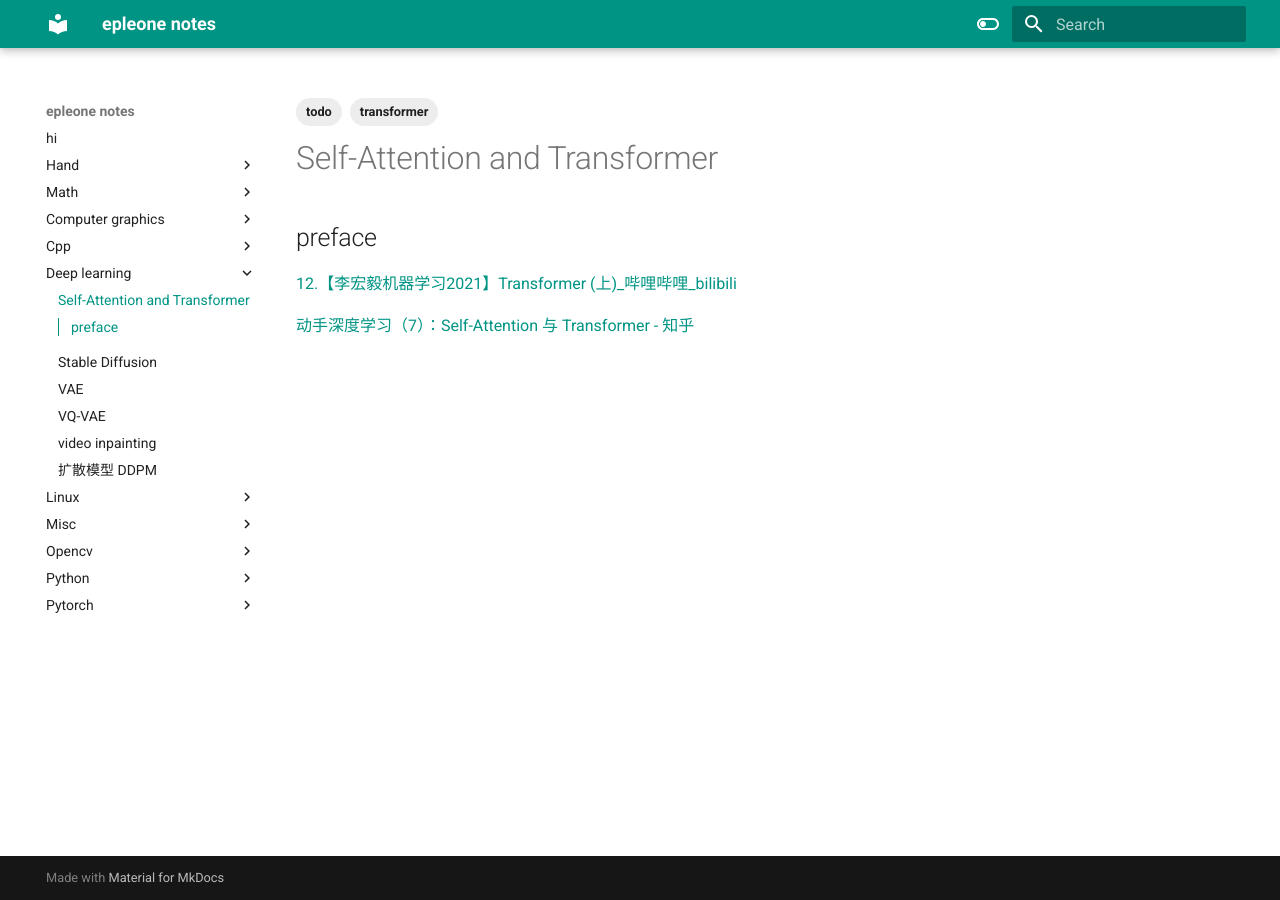
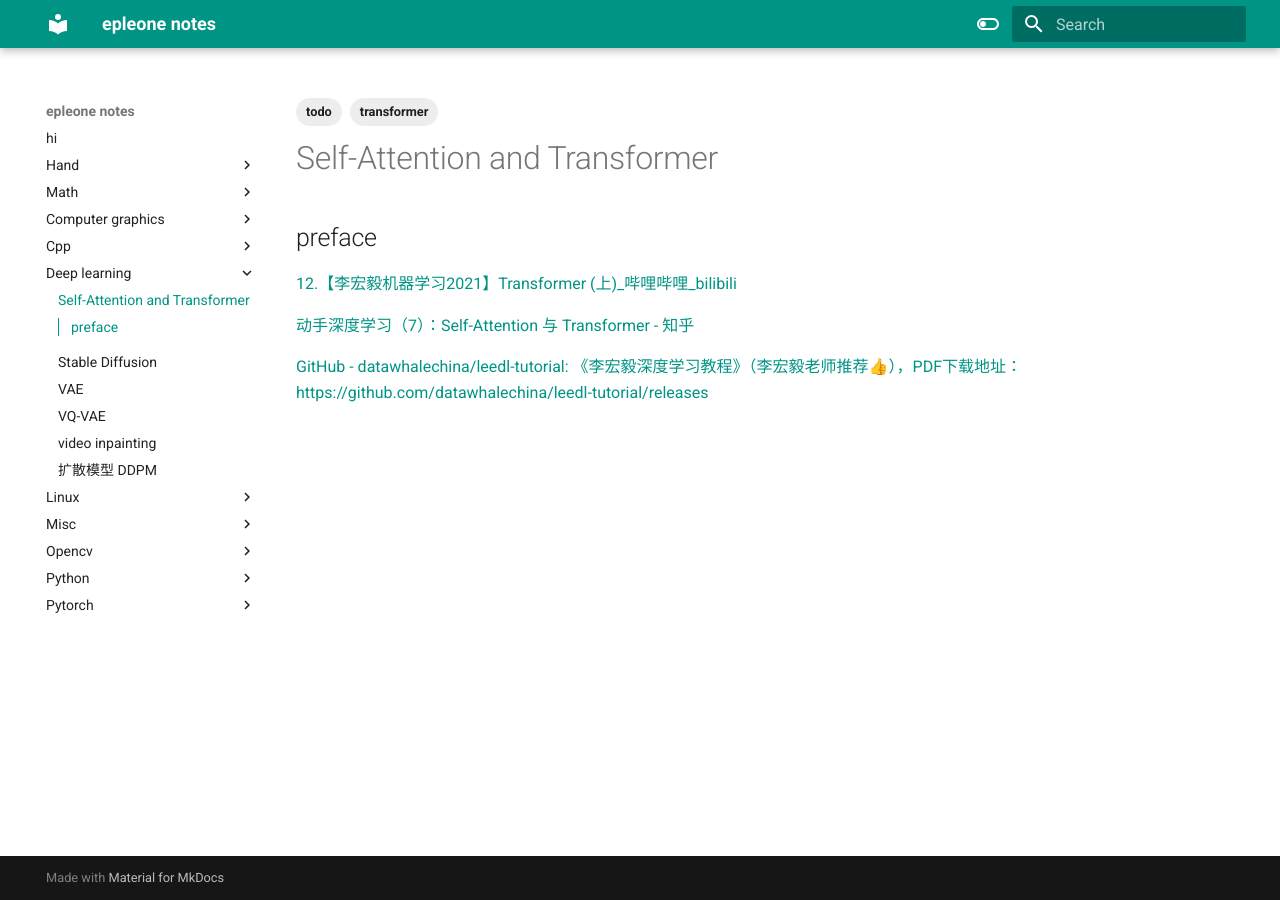
Before and after one commit to epleone/notes, an MkDocs documentation site: the page built from docs/deep learning/Self-Attention and Transformer.md, in a window 1280 px wide. Built offline with MkDocs 1.6.1 and Material for MkDocs 9.7.7, drawn with Linux system fonts in a browser that asks for light colours.

Commit message:
update transformer.md

```diff
--- a/docs/deep learning/Self-Attention and Transformer.md
+++ b/docs/deep learning/Self-Attention and Transformer.md
@@ -13,3 +13,6 @@ tags:
 [12.【李宏毅机器学习2021】Transformer (上)\_哔哩哔哩\_bilibili](https://www.bilibili.com/video/BV1v3411r78R?p=3&spm_id_from=pageDriver&vd_source=e926bae6bd411e2d3129d4f73c310b9c)
 
 [动手深度学习（7）：Self-Attention 与 Transformer - 知乎](https://zhuanlan.zhihu.com/p/692074288)
+
+
+[GitHub - datawhalechina/leedl-tutorial: 《李宏毅深度学习教程》（李宏毅老师推荐👍），PDF下载地址：https://github.com/datawhalechina/leedl-tutorial/releases](https://github.com/datawhalechina/leedl-tutorial)
```
